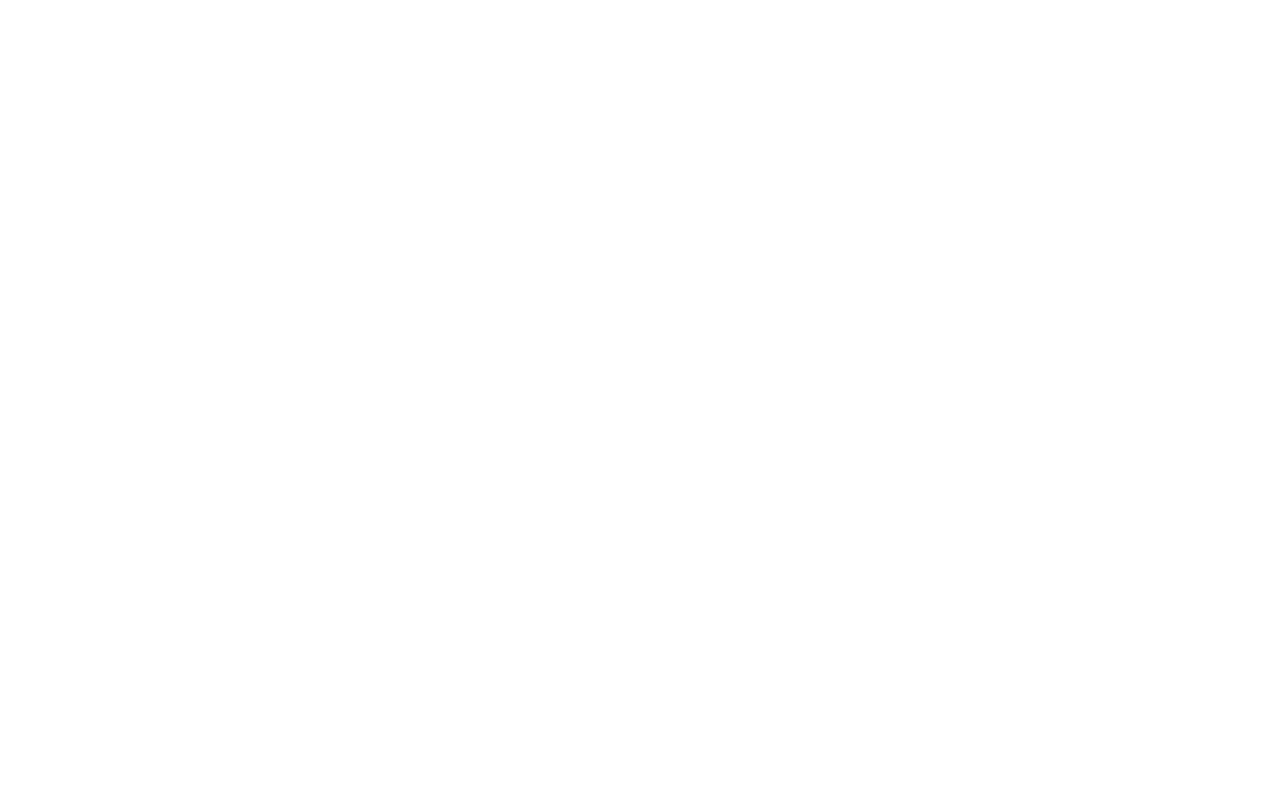
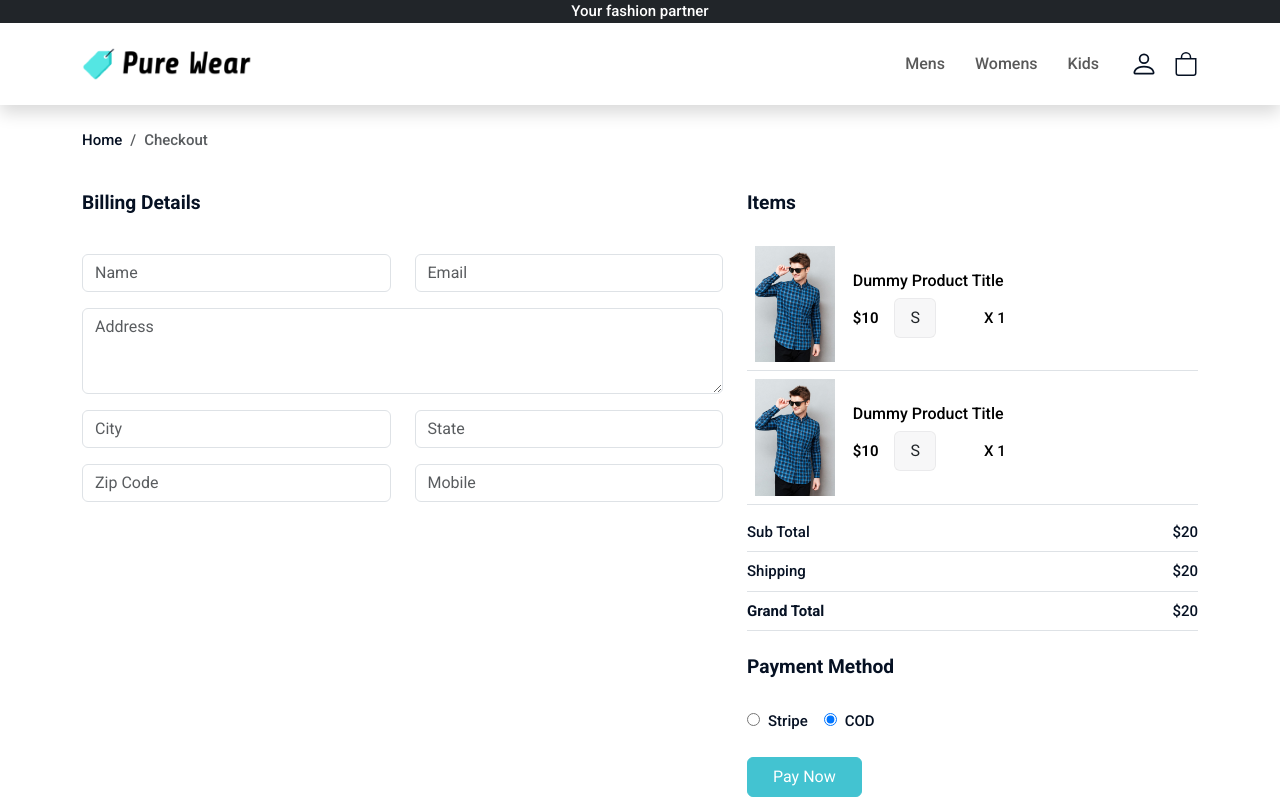
Before and after one commit to vanshsrivastav25/ecommerce, a React app: page /checkout in a window 1280 px wide. Before the commit this address had no page. Shown: the top 800 px of the page. Built offline with nearby package versions, Linux system fonts and the light colour scheme; the HTML template or start-up script is replaced by a standard one.

Commit message:
Create Checkout Page

```diff
--- a/src/App.jsx
+++ b/src/App.jsx
@@ -4,6 +4,7 @@ import Home from "./components/home";
 import Shop from "./components/shop";
 import Product from "./components/Product";
 import Cart from "./components/Cart";
+import Checkout from "./components/Checkout";
 
 function App() {
   return (
@@ -14,6 +15,7 @@ function App() {
           <Route path="/shop" element={<Shop />} />
           <Route path="/product" element={<Product />} />
           <Route path="/cart" element={<Cart />} />
+          <Route path="/checkout" element={<Checkout />} />
         </Routes>
       </BrowserRouter>
     </>
--- a/src/assets/css/style.scss
+++ b/src/assets/css/style.scss
@@ -203,6 +203,7 @@ footer {
 
     img {
       width: 100%;
+      height: 300px;
       object-fit: cover;
       border-radius: 10px;
       transition: transform 0.3s ease-in-out;
--- a/src/components/Cart.jsx
+++ b/src/components/Cart.jsx
@@ -8,24 +8,27 @@ const Cart = () => {
     <Layout>
       <div className="container pb-4">
         <div className="row">
+          {/* Breadcrumb */}
           <div className="col-md-12">
             <nav aria-label="breadcrumb" className="py-4">
-              <ol class="breadcrumb">
-                <li class="breadcrumb-item">
+              <ol className="breadcrumb">
+                <li className="breadcrumb-item">
                   <Link to="/">Home</Link>
                 </li>
-                <li class="breadcrumb-item active" aria-current="page">
+                <li className="breadcrumb-item active" aria-current="page">
                   Cart
                 </li>
               </ol>
             </nav>
           </div>
 
+          {/* Cart Table */}
           <div className="col-md-12">
             <h2 className="border-bottom pb-3">Cart</h2>
 
             <table className="table align-middle">
               <tbody>
+                {/* Row Item */}
                 <tr>
                   <td width="100">
                     <img src={ProductImg} width={80} alt="" />
@@ -39,7 +42,6 @@ const Cart = () => {
                     </div>
                   </td>
 
-                  {/* Center Input */}
                   <td style={{ width: "200px" }} className="text-center">
                     <input
                       style={{ width: "100px" }}
@@ -49,7 +51,6 @@ const Cart = () => {
                     />
                   </td>
 
-                  {/* Right corner delete icon */}
                   <td className="text-end">
                     <svg
                       xmlns="http://www.w3.org/2000/svg"
@@ -64,6 +65,7 @@ const Cart = () => {
                   </td>
                 </tr>
 
+                {/* Duplicate Row */}
                 <tr>
                   <td width="100">
                     <img src={ProductImg} width={80} alt="" />
@@ -77,7 +79,6 @@ const Cart = () => {
                     </div>
                   </td>
 
-                  {/* Center Input */}
                   <td style={{ width: "200px" }} className="text-center">
                     <input
                       style={{ width: "100px" }}
@@ -87,7 +88,6 @@ const Cart = () => {
                     />
                   </td>
 
-                  {/* Right corner delete icon */}
                   <td className="text-end">
                     <svg
                       xmlns="http://www.w3.org/2000/svg"
@@ -106,6 +106,7 @@ const Cart = () => {
           </div>
         </div>
 
+        {/* Cart Summary */}
         <div className="row justify-content-end">
           <div className="col-md-3">
             <div className="d-flex justify-content-between border-bottom pb-2">
@@ -119,9 +120,7 @@ const Cart = () => {
             </div>
 
             <div className="d-flex justify-content-between border-bottom py-2">
-              <div>
-                <strong>Grand Total</strong>
-              </div>
+              <strong>Grand Total</strong>
               <div>$20</div>
             </div>
 
--- /dev/null
+++ b/src/components/Checkout.jsx
@@ -0,0 +1,182 @@
+import React, { useState } from "react";
+import Layout from "./common/Layout";
+import { Link } from "react-router-dom";
+import ProductImg from "../assets/images/Mens/ten.jpg";
+
+const Checkout = () => {
+  const [paymentMethod, setPaymentMethod] = useState("cod");
+
+  const handlePaymentMethod = (e) => {
+    setPaymentMethod(e.target.value);
+  };
+
+  return (
+    <Layout>
+      <div className="container pb-5">
+
+        {/* Breadcrumb */}
+        <div className="row">
+          <div className="col-md-12">
+            <nav aria-label="breadcrumb" className="py-4">
+              <ol className="breadcrumb">
+                <li className="breadcrumb-item">
+                  <Link to="/">Home</Link>
+                </li>
+                <li className="breadcrumb-item active" aria-current="page">
+                  Checkout
+                </li>
+              </ol>
+            </nav>
+          </div>
+        </div>
+
+        <div className="row">
+
+          {/* Billing Details */}
+          <div className="col-md-7">
+            <h3 className="botter-bottom pb-3">
+              <strong>Billing Details</strong>
+            </h3>
+
+            <form>
+              <div className="row pt-3">
+                <div className="col-md-6">
+                  <div className="mb-3">
+                    <input type="text" className="form-control" placeholder="Name" />
+                  </div>
+                </div>
+
+                <div className="col-md-6">
+                  <div className="mb-3">
+                    <input type="text" className="form-control" placeholder="Email" />
+                  </div>
+                </div>
+
+                <div className="mb-3">
+                  <textarea className="form-control" rows={3} placeholder="Address"></textarea>
+                </div>
+
+                <div className="col-md-6">
+                  <div className="mb-3">
+                    <input type="text" className="form-control" placeholder="City" />
+                  </div>
+                </div>
+
+                <div className="col-md-6">
+                  <div className="mb-3">
+                    <input type="text" className="form-control" placeholder="State" />
+                  </div>
+                </div>
+
+                <div className="col-md-6">
+                  <div className="mb-3">
+                    <input type="text" className="form-control" placeholder="Zip Code" />
+                  </div>
+                </div>
+
+                <div className="col-md-6">
+                  <div className="mb-3">
+                    <input type="text" className="form-control" placeholder="Mobile" />
+                  </div>
+                </div>
+              </div>
+            </form>
+          </div>
+
+          {/* Items & Payment */}
+          <div className="col-md-5">
+
+            <h3 className="botter-bottom pb-3">
+              <strong>Items</strong>
+            </h3>
+
+            <table className="table align-middle">
+              <tbody>
+
+                <tr>
+                  <td width="100">
+                    <img src={ProductImg} width={80} alt="" />
+                  </td>
+                  <td width="600">
+                    <h4 className="mb-1">Dummy Product Title</h4>
+                    <div className="d-flex align-items-center pt-1">
+                      <span className="fw-semibold">$10</span>
+                      <button className="btn btn-size ms-3">S</button>
+                      <div className="ps-5">X 1</div>
+                    </div>
+                  </td>
+                </tr>
+
+                <tr>
+                  <td width="100">
+                    <img src={ProductImg} width={80} alt="" />
+                  </td>
+                  <td width="600">
+                    <h4 className="mb-1">Dummy Product Title</h4>
+                    <div className="d-flex align-items-center pt-1">
+                      <span className="fw-semibold">$10</span>
+                      <button className="btn btn-size ms-3">S</button>
+                      <div className="ps-5">X 1</div>
+                    </div>
+                  </td>
+                </tr>
+
+              </tbody>
+            </table>
+
+            {/* Price Summary */}
+            <div className="row">
+              <div className="col-md-12">
+                <div className="d-flex justify-content-between border-bottom pb-2">
+                  <div>Sub Total</div>
+                  <div>$20</div>
+                </div>
+
+                <div className="d-flex justify-content-between border-bottom py-2">
+                  <div>Shipping</div>
+                  <div>$20</div>
+                </div>
+
+                <div className="d-flex justify-content-between border-bottom py-2">
+                  <strong>Grand Total</strong>
+                  <div>$20</div>
+                </div>
+              </div>
+            </div>
+
+            {/* Payment Method */}
+            <h3 className="botter-bottom pt-4 pb-3">
+              <strong>Payment Method</strong>
+            </h3>
+
+            <div className="pt-2">
+              <input
+                type="radio"
+                value="stripe"
+                checked={paymentMethod === "stripe"}
+                onChange={handlePaymentMethod}
+              />
+              <label className="form-label ps-2">Stripe</label>
+
+              <input
+                type="radio"
+                value="cod"
+                checked={paymentMethod === "cod"}
+                onChange={handlePaymentMethod}
+                className="ms-3"
+              />
+              <label className="form-label ps-2">COD</label>
+            </div>
+
+            <div className="d-flex py-3">
+              <button className="btn btn-primary">Pay Now</button>
+            </div>
+
+          </div>
+        </div>
+      </div>
+    </Layout>
+  );
+};
+
+export default Checkout;
```
Also changed, not shown: src/components/Product.jsx (+36 -26 lines), src/components/common/FeaturedProducts.jsx (+17 -54 lines), src/components/common/LatestProducts.jsx (+19 -56 lines).
